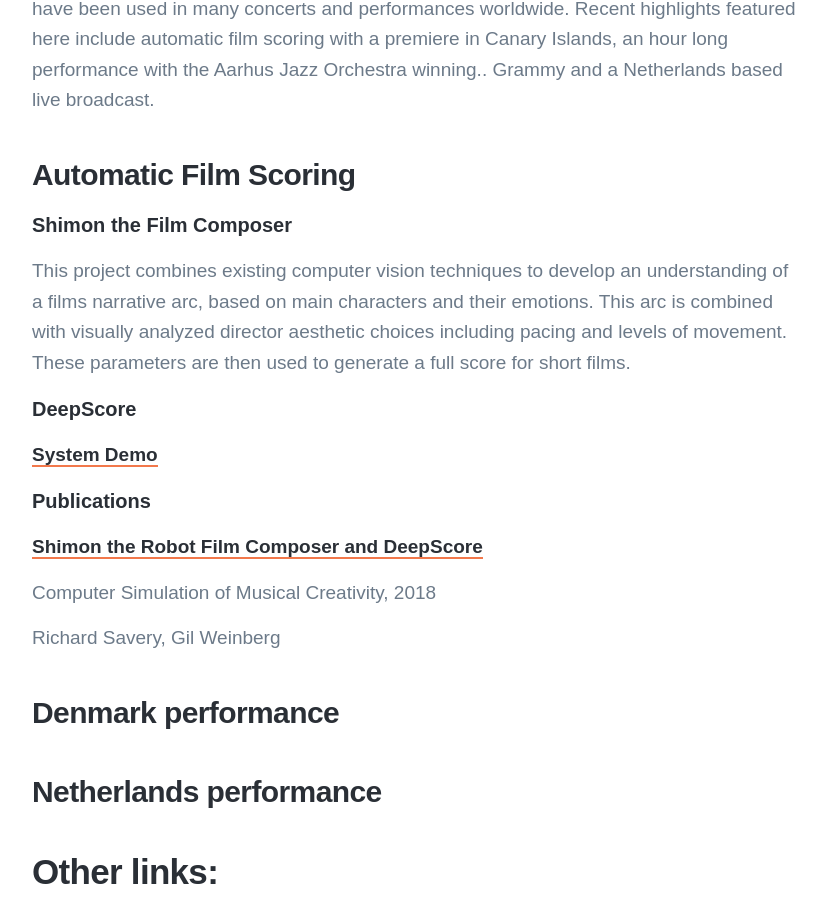
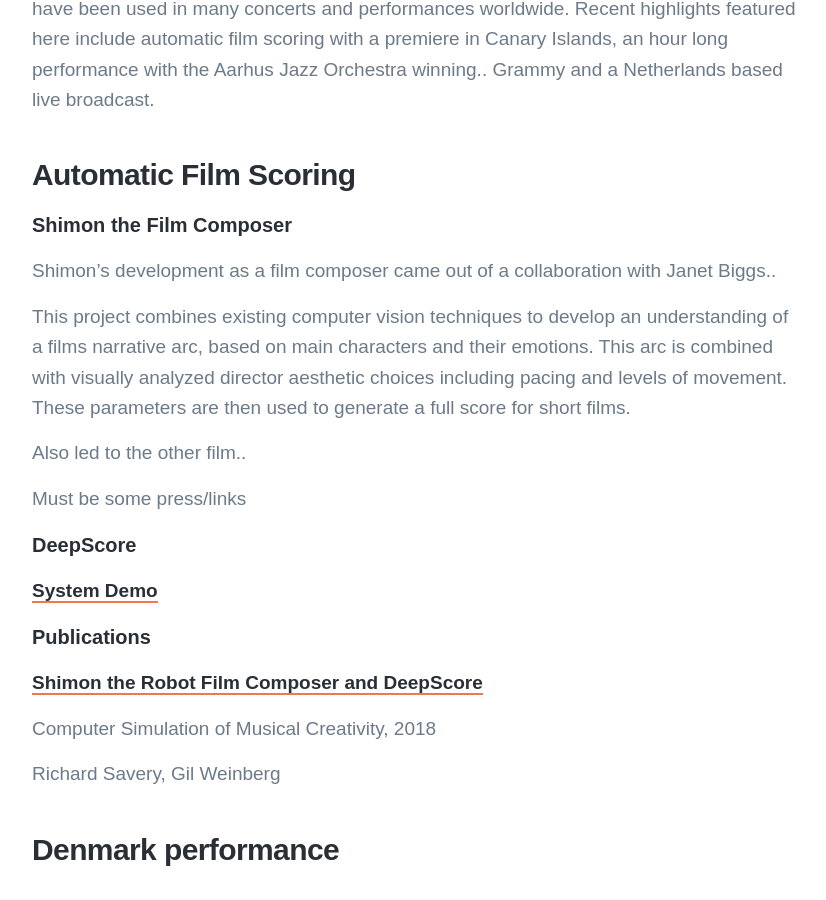
Before and after one commit to richardsavery/demos, a Jekyll site: the page built from _projects/shimoncomposes.md, in a window 1280 px wide and 900 px high, scrolled down 458 px. Shown: the whole window, without its empty margins (224-1050 px from the left). Built offline with Jekyll 4.4.1, drawn with Linux system fonts in a browser that asks for light colours; nearby versions of some CDN libraries; some web fonts are replaced.

Commit message:
next version

```diff
--- a/_projects/shimoncomposes.md
+++ b/_projects/shimoncomposes.md
@@ -12,7 +12,14 @@
 
 ### Automatic Film Scoring
 ##### Shimon the Film Composer
+Shimon's development as a film composer came out of a collaboration with Janet Biggs..
+
 This project combines existing computer vision techniques to develop an understanding of a films narrative arc, based on main characters and their emotions. This arc is combined with visually analyzed director aesthetic choices including pacing and levels of movement. These parameters are then used to generate a full score for short films.
+
+
+Also led to the other film..
+
+Must be some press/links
 
 ##### DeepScore
 
```
Also changed, not shown: _projects/shimonsings.md (+8 -1 lines), 3 other files.
